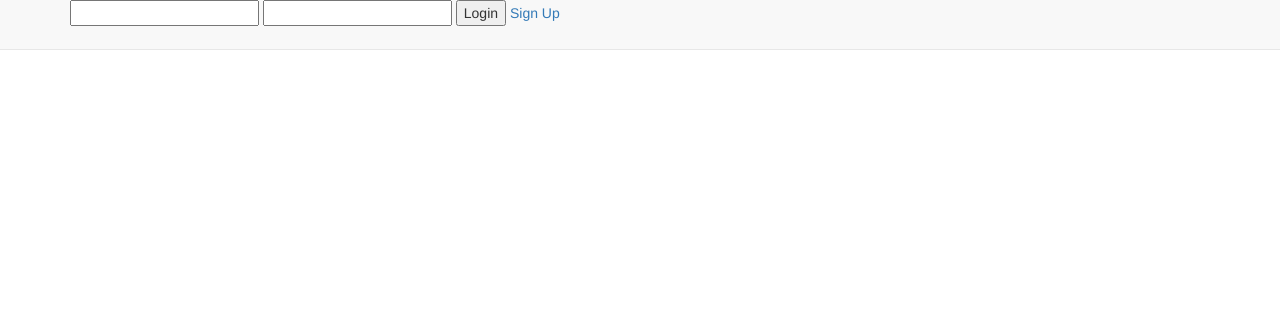
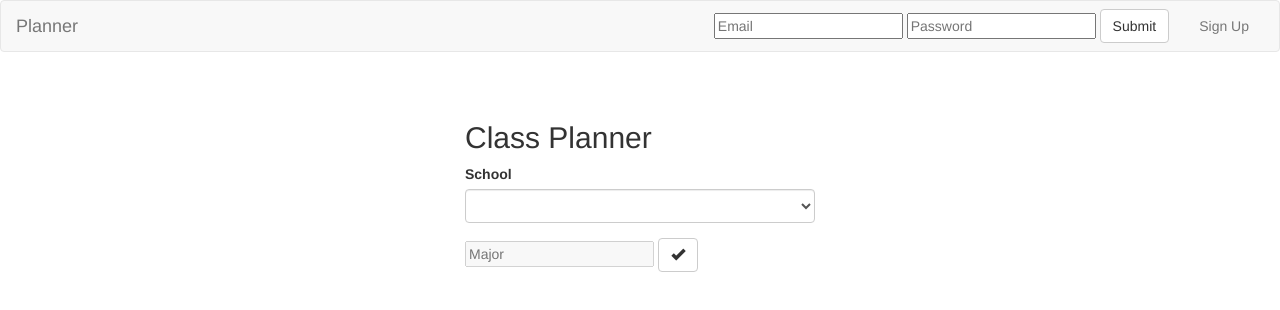
Before and after one commit to nuasg/planner, a website: page index.html in a window 1280 px wide. Drawn offline with nearby package versions, Linux system fonts and the light colour scheme; some packages are replaced by stand-ins of ours.

Commit message:
home page and readme edited

```diff
--- a/app/home/home.controller.js
+++ b/app/home/home.controller.js
@@ -1,6 +1,8 @@
 (function(){
 	angular.module("prereqsmap")
 	.controller("HomeController",["$scope", "$state", function($scope, $state){
-
+		$scope.findMajor = function(){
+			alert("HI");
+		}
 	}]);
 }());
--- a/app/home/home.html
+++ b/app/home/home.html
@@ -0,0 +1,19 @@
+<div class="container">
+  <div class="login-panel col-md-4 col-md-offset-4">
+    <h2>Class Planner</h2>
+    <form>
+			<div class="form-group">
+			  <label>School</label>
+			  <select class="form-control" ng-model="school">
+			    <option>McCormick</option>
+			  </select>
+			</div>
+      <input ng-model="major" type="text" placeholder="Major" ng-disabled="!school">
+      <button type="submit" ng-click="findMajor(major)" class="btn btn-default full-width"><span class="glyphicon glyphicon-ok"></span></a></button>
+    </form>
+  </div>
+  <div class="panel" ng-if="result">
+  	<p>{{result.name}}</p>
+  	<p ng-repeat="class in result.classes">{{class}}</p>
+  </div>
+</div>
--- a/index.html
+++ b/index.html
@@ -6,15 +6,33 @@
 		<link rel="stylesheet" type="text/css" href="app/css/style.css">
 	</head>
 	<body>
-		<nav class="navbar navbar-default navbar-fixed-top">
-			<div class="container">
-				<div>
-					<input type="text" ng-model="login.email">
-					<input type="password" ng-model="login.password">
-					<button>Login</button>
-					<a ui-sref="signUp">Sign Up</a>
-				</div>
-			</div>
+		<nav class="navbar navbar-default">
+		  <div class="container-fluid">
+		    <!-- Brand and toggle get grouped for better mobile display -->
+		    <div class="navbar-header">
+		      <button type="button" class="navbar-toggle collapsed" data-toggle="collapse" data-target="#bs-example-navbar-collapse-1" aria-expanded="false">
+		        <span class="sr-only">Toggle navigation</span>
+		        <span class="icon-bar"></span>
+		        <span class="icon-bar"></span>
+		        <span class="icon-bar"></span>
+		      </button>
+		      <a class="navbar-brand" href="#">Planner</a>
+		    </div>
+
+		    <!-- Collect the nav links, forms, and other content for toggling -->
+		    <div class="collapse navbar-collapse" id="bs-example-navbar-collapse-1">
+		      <ul class="nav navbar-nav navbar-right">
+		      	<form class="navbar-form navbar-left" role="search">
+			        <div class="form-group">
+			          <input type="text" placeholder="Email" ng-model="login.email">
+			          <input type="password" placeholder="Password" ng-model="login.password">
+			        </div>
+			        <button type="submit" class="btn btn-default">Submit</button>
+			      </form>
+			      <li><a ui-sref="signUp">Sign Up</a></li>
+		      </ul>
+		    </div><!-- /.navbar-collapse -->
+		  </div><!-- /.container-fluid -->
 		</nav>
 		<div ui-view class="main"></div>
 	</body>
--- a/server/models/class.js
+++ b/server/models/class.js
@@ -2,6 +2,7 @@ var mongoose     = require('mongoose');
 var Schema       = mongoose.Schema;
 
 var ClassSchema = new Schema({
+	course			: String,
 	name			: String,
 	schedule		: String,
 	professor		: String,
```
Also changed, not shown: server.js (+9 -0 lines), server/controller/major.controller.js (+29 -5 lines), README.MD.
